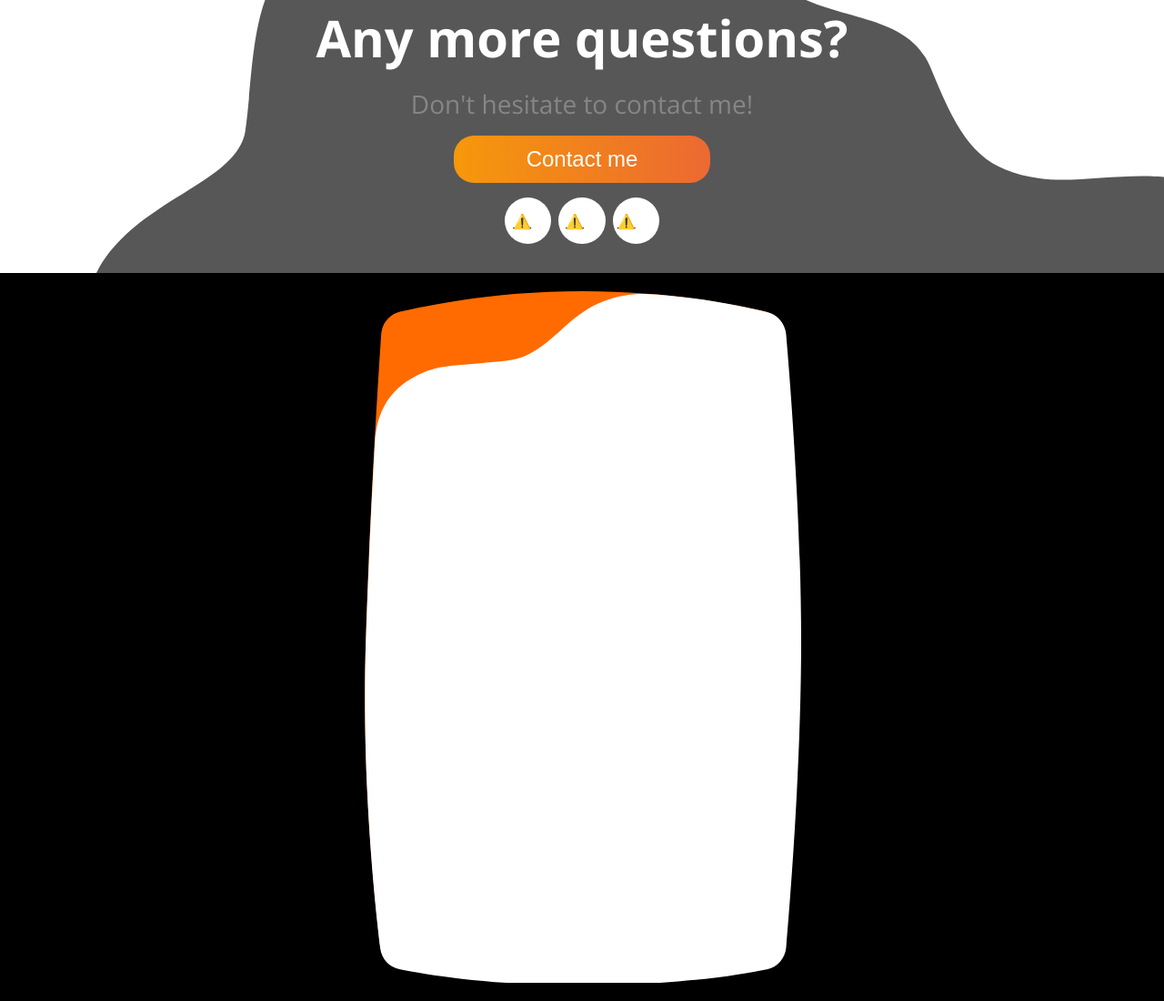
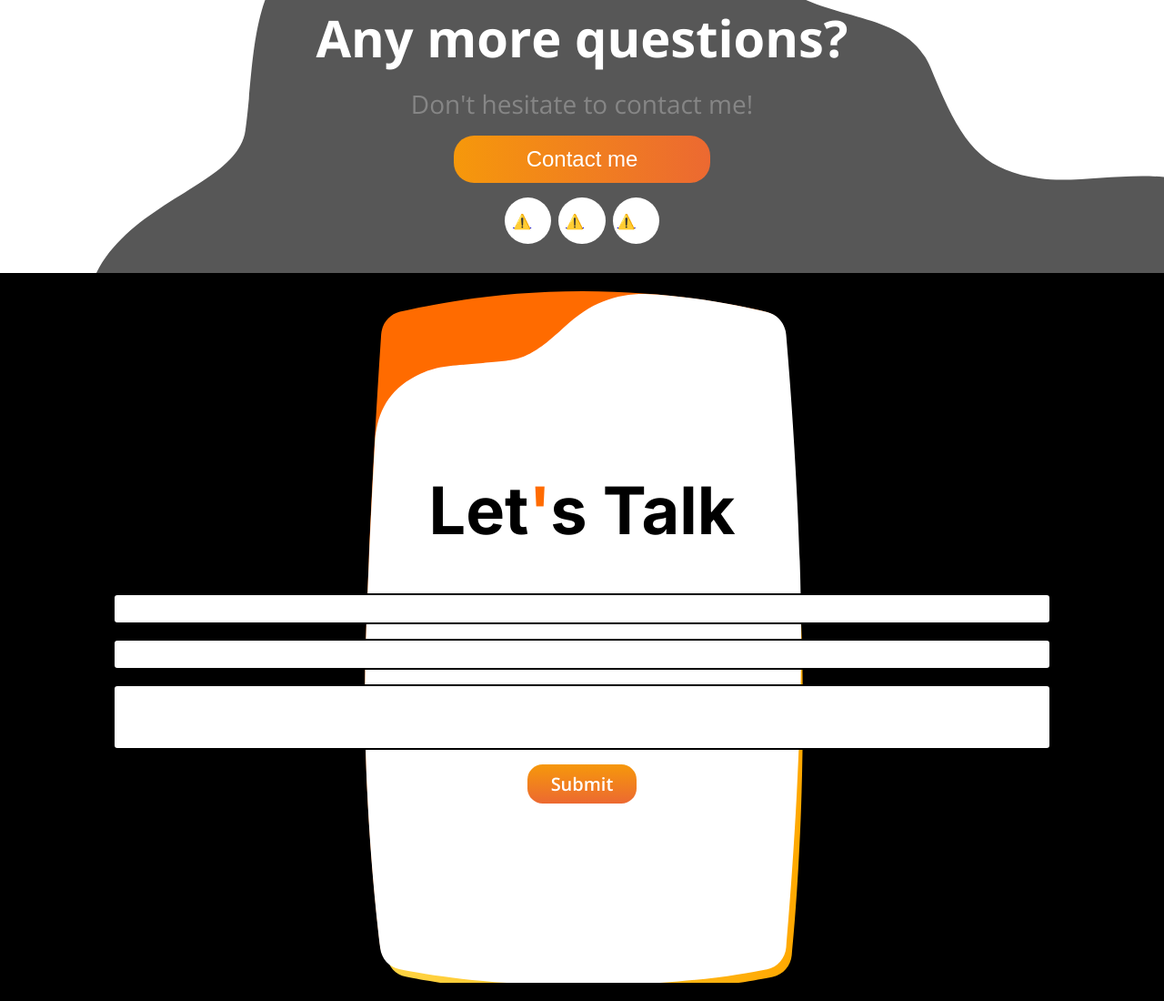
Before and after one commit to JulianJesacher/Portfolio, a plain HTML site: page index.html in a window 1280 px wide. Shown: the part 2687-3787 px from the top of the page at 91% size. Drawn offline with nearby package versions, Linux system fonts and the light colour scheme; no server answers; a web font is replaced by a local one.

Commit message:
Add borders and colors to input elements

```diff
--- a/index.html
+++ b/index.html
@@ -237,11 +237,25 @@
 
         <div class="contact-me-page">
             <div class="contact-me-wrapper">
+                <div class="contact-me-content">
+                    <h1>Let<span>'</span>s Talk</h1>
+                    <div class="contact-me-form">
+                        <input type="text" id="nameInput">
+                        <input type="email" id="emailInput">
+                        <textarea name="Message" id="messageInput" cols="30" rows="10"></textarea>
+                    </div>
+                    <button id="sendEmailButton" class="contact-btn">Submit</button>
+                </div>
                 <!--Shadow-->
                 <svg class="contact-page-shadow" viewBox="0 0 657 1043" fill="none" xmlns="http://www.w3.org/2000/svg">
                     <path
-                        d="M25.1559 65.3232C26.2461 48.7818 37.4443 34.8951 53.5642 31.0282C99.2972 20.0575 200.543 0 329.5 0C459.139 0 560.773 20.2703 606.157 31.2016C621.92 34.9984 632.992 48.476 634.391 64.6296C640.643 136.82 657 343.1 657 525.5C657 707.48 640.718 913.231 634.434 985.87C633.014 1002.29 621.591 1015.85 605.451 1019.16C562.715 1027.94 469.072 1043 329.5 1043C188.513 1043 94.3907 1027.63 52.2651 1018.9C36.7972 1015.69 25.5948 1003.04 23.6781 987.359C15.4329 919.907 -4.82587 728.669 1.99998 525.5C8.76992 323.995 20.6146 134.226 25.1559 65.3232Z"
+                        d="M25.1559 65.3232C26.2461 48.7818 37.4443 34.8951 53.5642 31.0282C99.2971 20.0575 200.543 0 329.5 0C465.546 0 534.622 26.1419 559.466 38.3523C566.88 41.9961 571.953 48.5401 574.51 56.3951C590.003 103.989 645.345 289.74 650.5 529C655.229 748.505 641.011 922.662 634.775 986.596C633.209 1002.65 621.907 1015.76 606.106 1019.03C563.677 1027.79 469.789 1043 329.5 1043C188.513 1043 94.3907 1027.63 52.2651 1018.9C36.7972 1015.69 25.5948 1003.04 23.6781 987.359C15.4329 919.907 -4.82587 728.669 1.99998 525.5C8.76992 323.995 20.6146 134.226 25.1559 65.3232Z"
+                        fill="url(#paint0_linear_209_57)"
                     />
+                    <linearGradient id="contact-page-shadow-gradient" x1="0%" y1="0%" x2="100%" y2="0%">
+                        <stop offset="0%" style="stop-color: #ffd747; stop-opacity: 1" />
+                        <stop offset="100%" style="stop-color: #ffa800; stop-opacity: 1" />
+                    </linearGradient>
                 </svg>
                 <!--Background-->
                 <svg class="contact-page-background" viewBox="0 0 657 1043" fill="none" xmlns="http://www.w3.org/2000/svg">
--- a/styles/contact-me-page.styles.css
+++ b/styles/contact-me-page.styles.css
@@ -1,3 +1,13 @@
+:root {
+    --contact-me-accent-orange: #FF6B00;
+    --contact-me-input-border-color-light: #000000;
+    --contact-me-input-border-color: var(--contact-me-input-border-color-light);
+
+    --contact-me-form-background-light: #FFFFFF;
+    --contact-me-form-background: var(--contact-me-form-background-light);
+
+}
+
 .contact-me-page {
     width: 100vw;
     height: 100vh;
@@ -10,8 +20,84 @@
     height: 100%;
     position: relative;
     background-color: black;
+    display: flex;
+    justify-content: center;
+    align-items: center;
 }
 
+.contact-me-content {
+    display: flex;
+    flex-direction: column;
+    z-index: 1;
+    align-items: center;
+    font-family: 'Inter', sans-serif;
+}
+
+.contact-me-form {
+    display: flex;
+    flex-direction: column;
+    align-items: center;
+}
+
+.contact-me-content>h1 {
+    font-size: 4.5rem;
+    font-weight: 700;
+    margin-top: 0;
+}
+
+.contact-me-content>h1>span {
+    color: var(--contact-me-accent-orange);
+}
+
+.contact-me-form input {
+    width: 80vw;
+    margin-bottom: 1rem;
+    height: 1.75rem;
+}
+
+.contact-me-form textarea {
+    width: 80vw;
+    height: 4rem;
+    margin-bottom: 1rem;
+    resize: none;
+}
+
+.contact-me-content button {
+    --submit-btn-font-size: 1.1rem;
+    --submit-btn-vertical-padding: 0.5rem;
+    --submit-btn-horizontal-padding: 1.6rem;
+    --submit-btn-height: calc(var(--submit-btn-font-size) + 2*var(--submit-btn-vertical-padding));
+
+    font-size: var(--submit-btn-font-size);
+    font-weight: 600;
+    font-family: 'Open Sans', sans-serif;
+    padding: var(--submit-btn-vertical-padding) var(--submit-btn-horizontal-padding);
+    border-radius: calc(0.5*var(--submit-btn-height));
+
+    font-size: 1.25rem;
+    background: linear-gradient(var(--orange-light), var(--orange-dark));
+    border: none;
+}
+
+/*Gradient borders for input and textarea elements*/
+.contact-me-form input,
+.contact-me-form textarea {
+    border-radius: 5px;
+    border: 2px solid var(--contact-me-input-border-color);
+}
+
+.contact-me-form input:focus,
+.contact-me-form textarea:focus {
+    outline: none !important;
+    border: 2px solid transparent;
+    border-radius: 5px;
+
+    background:
+        linear-gradient(var(--contact-me-form-background), var(--contact-me-form-background)) padding-box,
+        linear-gradient(var(--orange-light), var(--orange-dark)) border-box;
+}
+
+/*Background svgs*/
 .contact-page-background,
 .contact-page-foreground,
 .contact-page-shadow {
@@ -23,13 +109,14 @@
 }
 
 .contact-page-background path {
-    fill: #FF6B00;
+    fill: var(--contact-me-accent-orange);
 }
 
 .contact-page-foreground path {
-    fill: #FFFFFF;
+    fill: var(--contact-me-form-background);
 }
 
-.contact-page-shadow path{
-    fill: lin
+.contact-page-shadow path {
+    transform: translate(10px, 15px);
+    fill: url(#contact-page-shadow-gradient);
 }
--- a/styles/footer-section.styles.css
+++ b/styles/footer-section.styles.css
@@ -60,6 +60,7 @@ body.darkmode {
     background: linear-gradient(to right, var(--orange-light), var(--orange-dark));
     border: none;
     margin-bottom: 1rem;
+    cursor: pointer;
 }
 
 
--- a/styles/styles.css
+++ b/styles/styles.css
@@ -11,7 +11,7 @@
 /*Oldenburg*/
 @import url('https://fonts.googleapis.com/css2?family=Oldenburg&display=swap');
 /*Inter*/
-@import url('https://fonts.googleapis.com/css2?family=Inter:wght@600;800&display=swap');
+@import url('https://fonts.googleapis.com/css2?family=Inter:wght@600;700;800&display=swap');
 
 :root {
     --orange-light: #F6980B;
```
Also changed, not shown: assets/Contact-me/mobile-shadow.svg (added).
